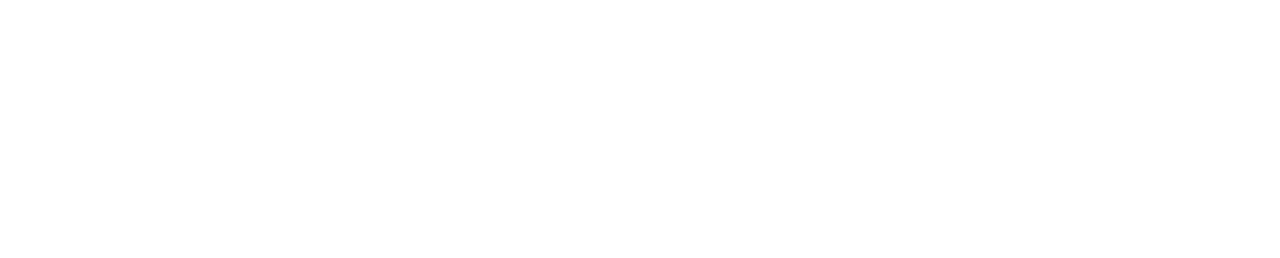
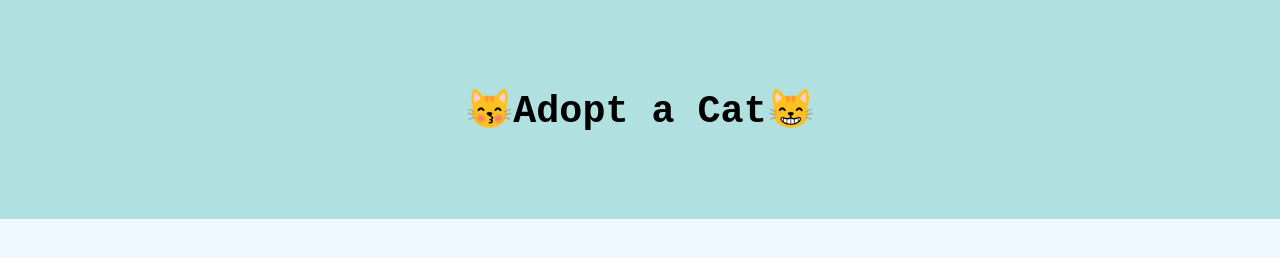
Before and after one commit to GenesisMcGruder/adopt-a-cat, a plain HTML site: page index.html in a window 1280 px wide. Drawn offline with Linux system fonts and the light colour scheme.

Commit message:
header done

```diff
--- /dev/null
+++ b/index.css
@@ -0,0 +1,13 @@
+body{
+    margin:0;
+    font-size: large;
+    font-family: monospace;
+    background-color: aliceblue;
+}
+
+.header {
+padding: 60px;
+text-align: center;
+background-color:rgb(177, 224, 224);
+font-size: larger;
+}
--- a/index.html
+++ b/index.html
@@ -3,9 +3,14 @@
 <head>
     <meta charset="UTF-8">
     <meta name="viewport" content="width=device-width, initial-scale=1.0">
-    <title>Document</title>
+    <title>Adopt A Cat</title>
+    <link rel="stylesheet" href="index.css"/>
+    <script src="index.js"></script>
 </head>
 <body>
-    <script src="index.js"></script>
+    <div class="header">
+        <h1>&#128573Adopt a Cat&#128568</h1>
+    </div>
+
 </body>
 </html>
```
Also changed, not shown: db.json (+7 -7 lines), index.js (line endings or trailing spaces), 1 other file.
